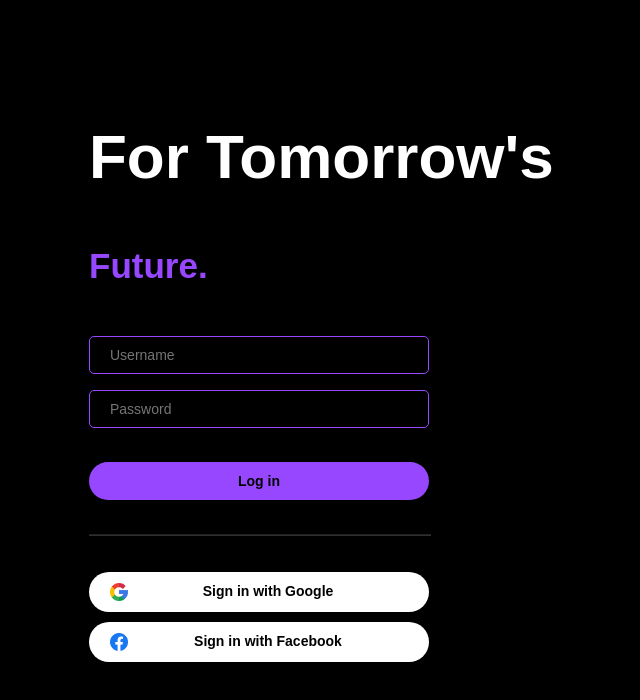
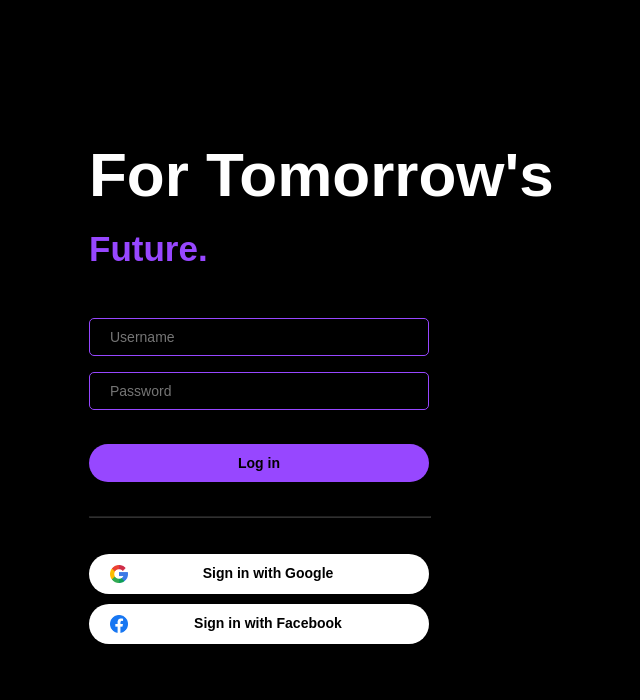
Before and after one commit to IT21823398/AgriMatrix, a React (Vite) app in the folder frontend/: page / in a window 1280 px wide. Shown: the top 700 px of the page, without its empty margins (61-701 px from the left). Built offline with nearby package versions, Linux system fonts and the light colour scheme.

Commit message:
changed the font-size of p2

```diff
--- a/frontend/src/styles/LandingPage.css
+++ b/frontend/src/styles/LandingPage.css
@@ -27,8 +27,8 @@ body {
 
 #p2 {
     font-size: 35px;
-    font-weight: 600;
-    margin-top: -25px;
+    font-weight: 900;
+    margin-top: -60px;
     color: #9747ff;
 
 }
```
